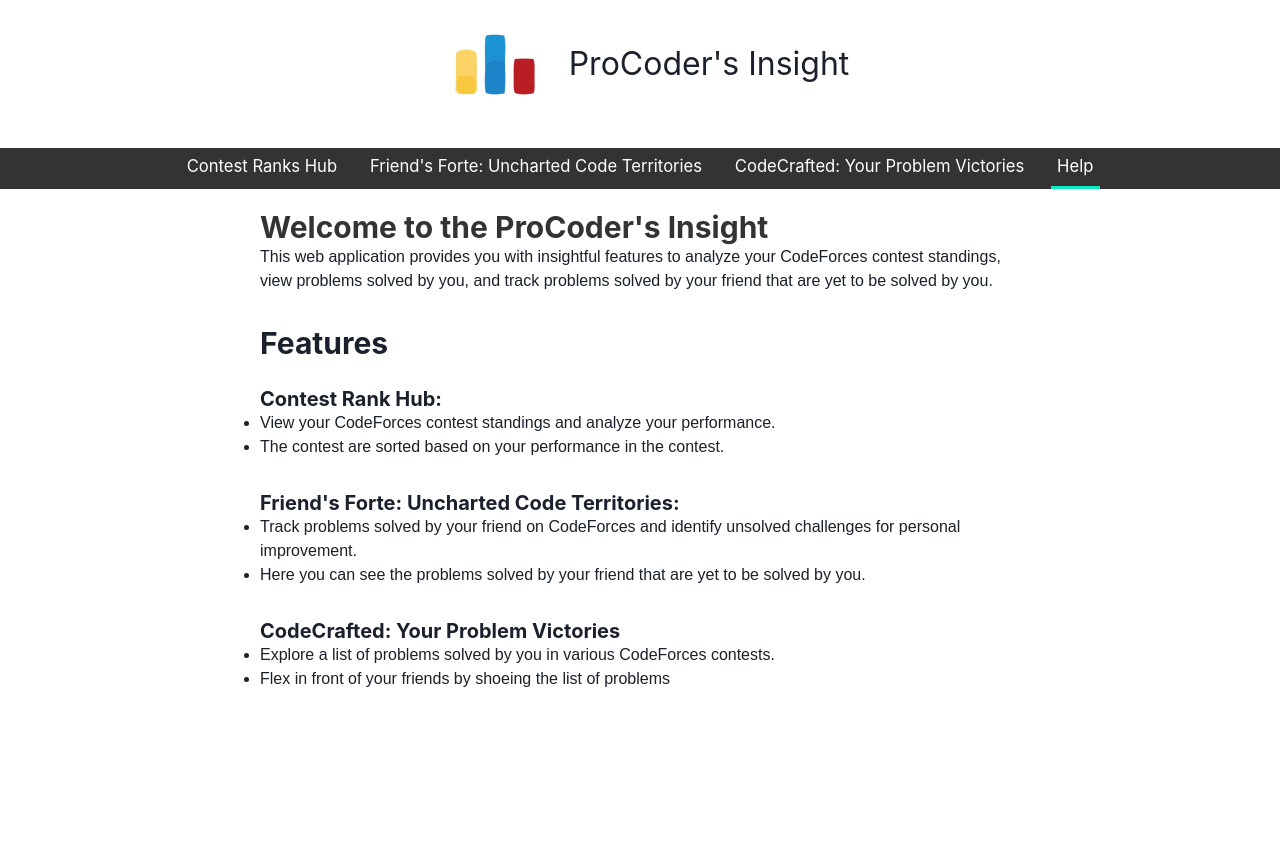
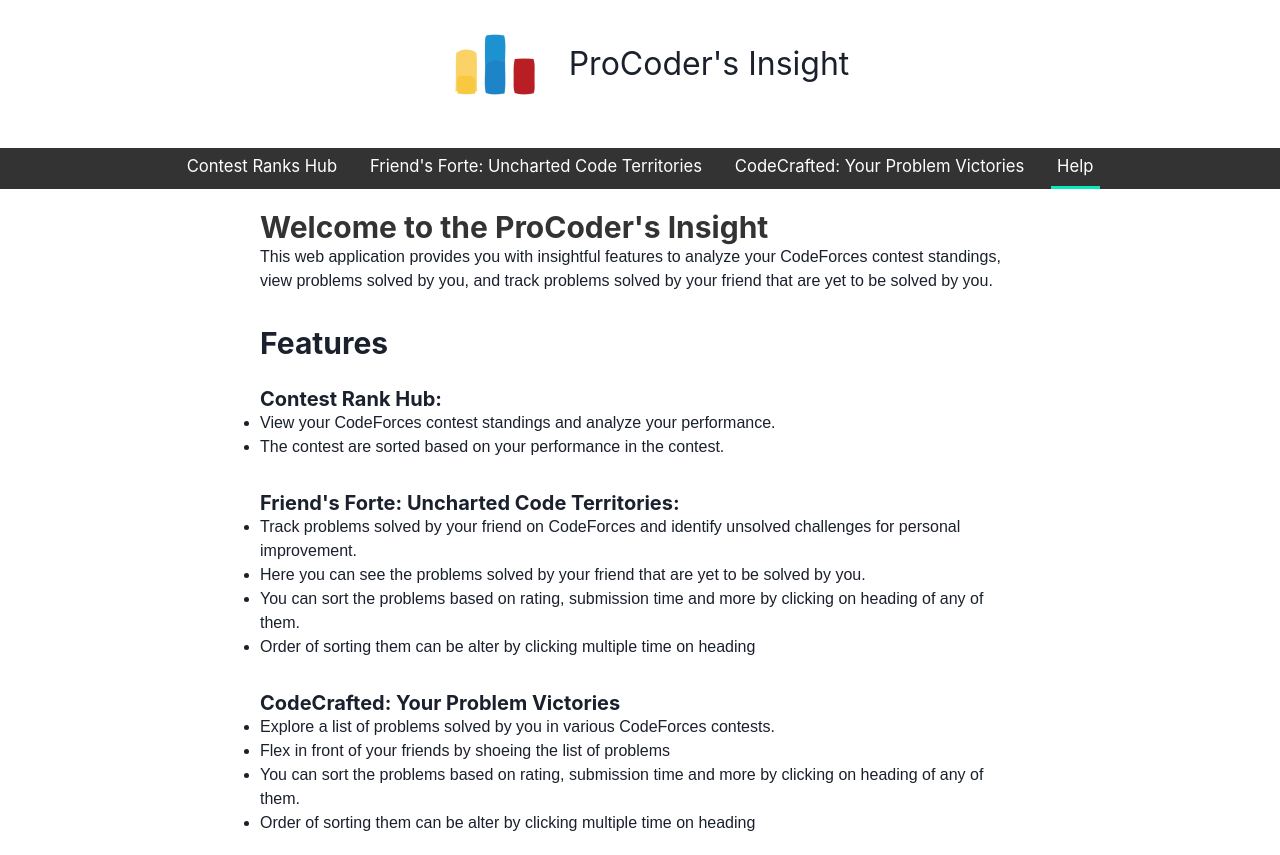
Before and after one commit to Hirenachhaada/CodeForcesContestVisualizer, a React (Create React App) app: page /help in a window 1280 px wide. Before the commit the page ends 800 px from the top, so only its background shows below. Built offline with nearby package versions, Linux system fonts and the light colour scheme.

Commit message:
Added more things in help section

```diff
--- a/src/Help.js
+++ b/src/Help.js
@@ -66,6 +66,14 @@
               Here you can see the problems solved by your friend that are yet
               to be solved by you.
             </li>
+            <li>
+              You can sort the problems based on rating, submission time and
+              more by clicking on heading of any of them.
+            </li>
+            <li>
+              Order of sorting them can be alter by clicking multiple time on
+              heading
+            </li>
           </ul>
         </div>
 
@@ -81,6 +89,14 @@
             <li>
               Flex in front of your friends by shoeing the list of problems
             </li>
+            <li>
+              You can sort the problems based on rating, submission time and
+              more by clicking on heading of any of them.
+            </li>
+            <li>
+              Order of sorting them can be alter by clicking multiple time on
+              heading
+            </li>
           </ul>
         </div>
       </div>
--- a/src/api.js
+++ b/src/api.js
@@ -155,7 +155,7 @@
                 <td>
                   <a
                     href={`https://codeforces.com/contest/${item.contestId}`}
-                    style={{ textDecoration: "none", color: "black" }}
+                    style={{ textDecoration: "none", color: "blue" }}
                     target="_blank"
                   >
                     {item.contestName}
```
